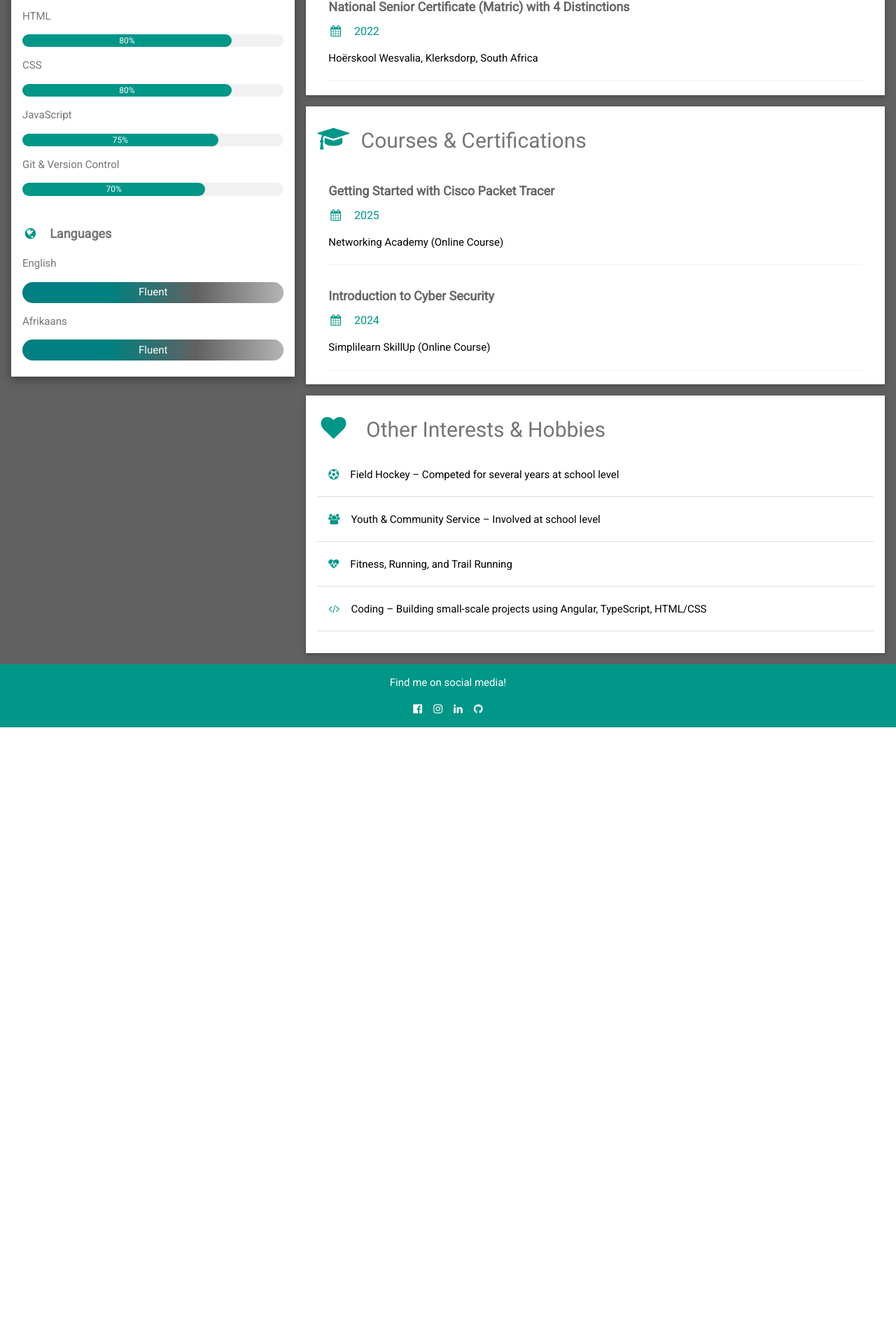
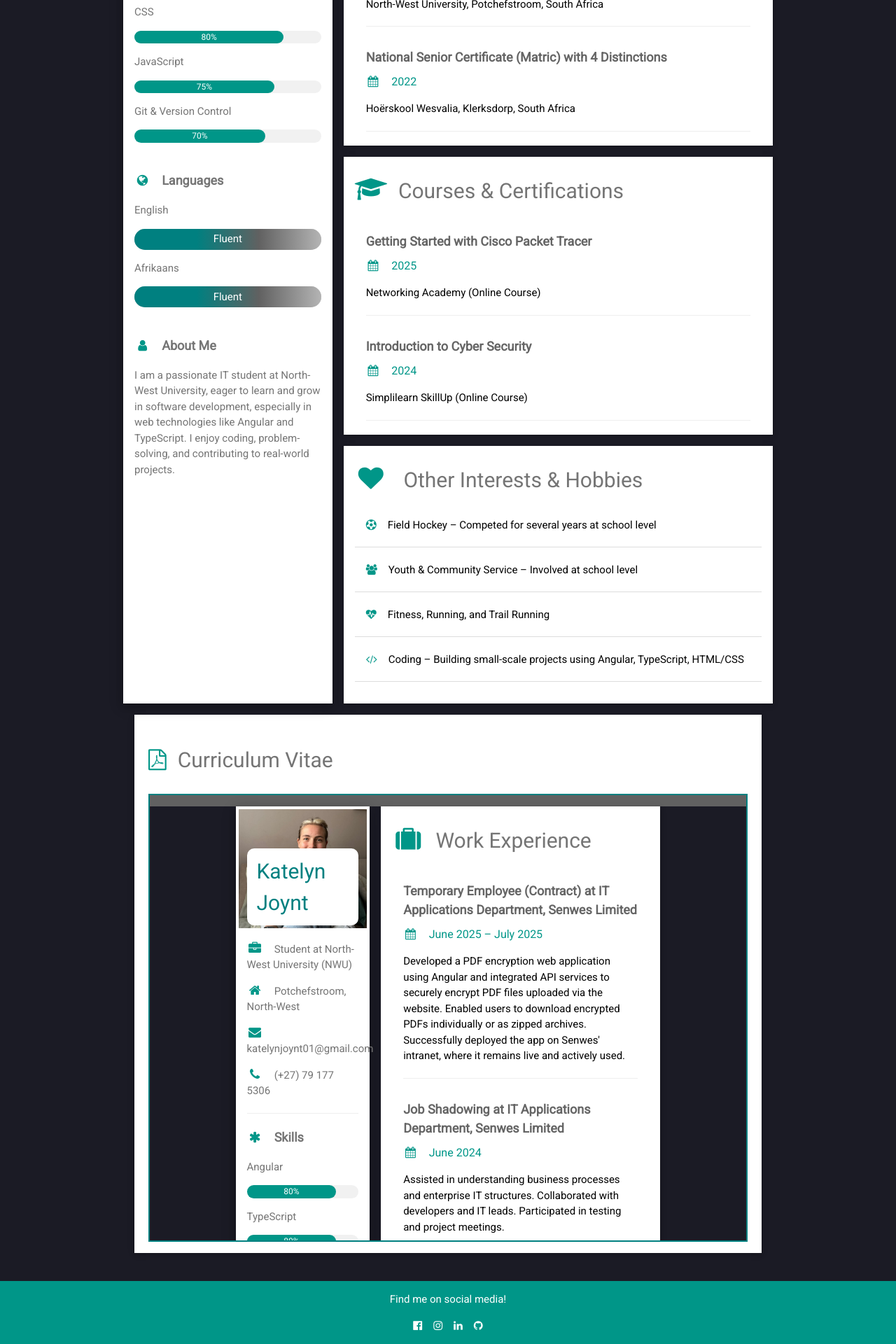
Before and after one commit to domkoekie/CV, an Angular app: page / in a window 1280 px wide. Shown: the part 757-2677 px from the top of the page at 70% size. Before the commit the page ends 1796 px from the top, so only its background shows below. Built offline with nearby package versions, Linux system fonts and the light colour scheme.

Commit message:
Added CV

```diff
--- a/src/app/app.component.html
+++ b/src/app/app.component.html
@@ -22,22 +22,38 @@
 
     .name-border {
       border: 2px solid white;
-      display: inline-block;
-      padding: 4px 10px;
+      display: block;
       margin-bottom: 8px;
+    }
+
+    #pdf-section {
+      max-width: 70%;
+      margin: 40px auto;
+      background-color: white;
+      padding: 20px;
+
+    }
+
+    #pdf-frame {
+      width: 100%;
+      height: 80vh;
+      border: 2.5px solid teal;
+      box-sizing: border-box;
+      overflow: auto;
+      display: block;
     }
   </style>
 </head>
 
-<body class="w3-dark-grey">
+<body>
 
   <!-- Page Container -->
-  <div class="w3-content w3-margin-top" style="max-width:1400px;">
+  <div class="w3-content w3-margin-top" style="max-width:75%;">
     <!-- Grid -->
-    <div class="w3-row-padding" style="display: flex; align-items: stretch; height: 100%; ">
+    <div class="w3-row-padding" style="display: flex; align-items: stretch; height: 100%;">
 
       <!-- Left Column -->
-      <div class="w3-third" style="height: 100%;">
+      <div class="w3-third" style="height: auto;">
         <div class="w3-white w3-text-grey w3-card-4" style="height: 100%;">
           <div class="w3-display-container">
             <img src="assets/images/CV_photo.jpg" alt="Avatar Katelyn Joynt"
@@ -99,6 +115,14 @@
               </div>
             </div>
             <br />
+            <p class="w3-large w3-text-theme"><b><i class="fa fa-user fa-fw w3-margin-right w3-text-teal"></i>About
+                Me</b></p>
+            <p>
+              I am a passionate IT student at North-West University, eager to learn and grow in software development,
+              especially in web technologies like Angular and TypeScript. I enjoy coding, problem-solving, and
+              contributing
+              to real-world projects.
+            </p>
           </div>
         </div>
         <br />
@@ -199,15 +223,18 @@
 
         </div>
 
-
         <!-- End Right Column -->
       </div>
 
       <!-- End Grid -->
     </div>
+  </div>
 
-    <!-- End Page Container -->
-  </div>
+  <section id="pdf-section" class="w3-container w3-card w3-white w3-margin-top w3-padding-16">
+    <h2 class="w3-text-grey w3-padding-16"><i class="fa fa-file-pdf-o w3-margin-right w3-text-teal"></i>Curriculum Vitae
+    </h2>
+    <iframe id="pdf-frame" src="assets/pdfs/K_Joynt_CV_2025.pdf" title="PDF Document"></iframe>
+  </section>
 
   <footer class="w3-container w3-teal w3-center w3-margin-top">
     <p>Find me on social media!</p>
@@ -225,6 +252,7 @@
     </a>
     <p></p>
   </footer>
+
 </body>
 
 </html>
```
Also changed, not shown: 1 other file (tests, documents, lock files or other folders).
